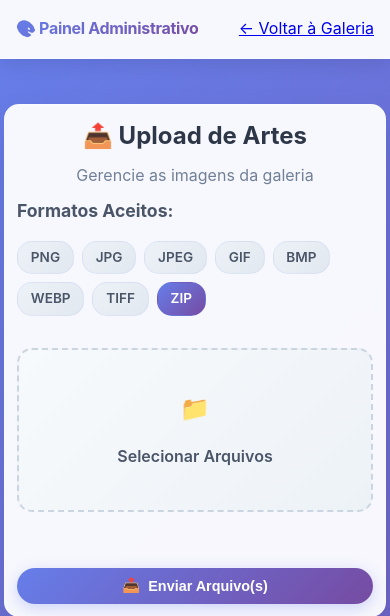
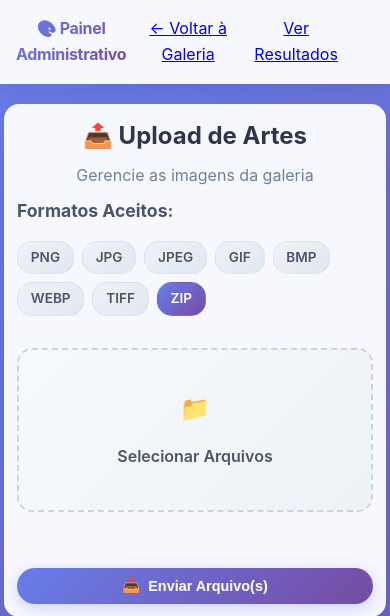
Before and after one commit to paulosergiolima/sitezinho, a Flask app: template templates/admin.html in a window 390 px wide. Shown: the top 616 px of the page. Run offline with Flask 3, Linux system fonts and the light colour scheme; tables that the repository leaves empty hold one stand-in row (values such as "Sample post"); the template is opened without the code that fills it: values that come from a table or form of the project are taken from there, most other values are stand-ins (such as "Sample title", 1, 10 or a date in 2020).

Commit message:
Update admin header layout and button styles
- Adjusted the width of the header button to a fixed size of 100px for better consistency.
- Introduced a container for header buttons, adding a new "Ver Resultados" link alongside the existing "Voltar à Galeria" button for improved navigation.

```diff
--- a/static/css/style.css
+++ b/static/css/style.css
@@ -1306,7 +1306,7 @@ header {
         margin-left: 0; /* Center button on mobile */
         align-self: center; /* Center the button */
         flex-shrink: 0; /* Prevents button from shrinking */
-        width: auto; /* Let button size naturally */
+        width: 100px; /* Let button size naturally */
     }
 
     .admin-header h1 {
--- a/templates/admin.html
+++ b/templates/admin.html
@@ -13,7 +13,10 @@
     <header class="admin-header">
         <div class="admin-header-content">
             <h1>🎨 Painel Administrativo</h1>
-            <a href="/" class="back-btn">← Voltar à Galeria</a>
+            <div class="header-buttons">
+                <a href="/" class="back-btn">← Voltar à Galeria</a>
+                <a href="/count" class="back-btn">Ver Resultados</a>
+            </div>
         </div>
     </header>
 
```
